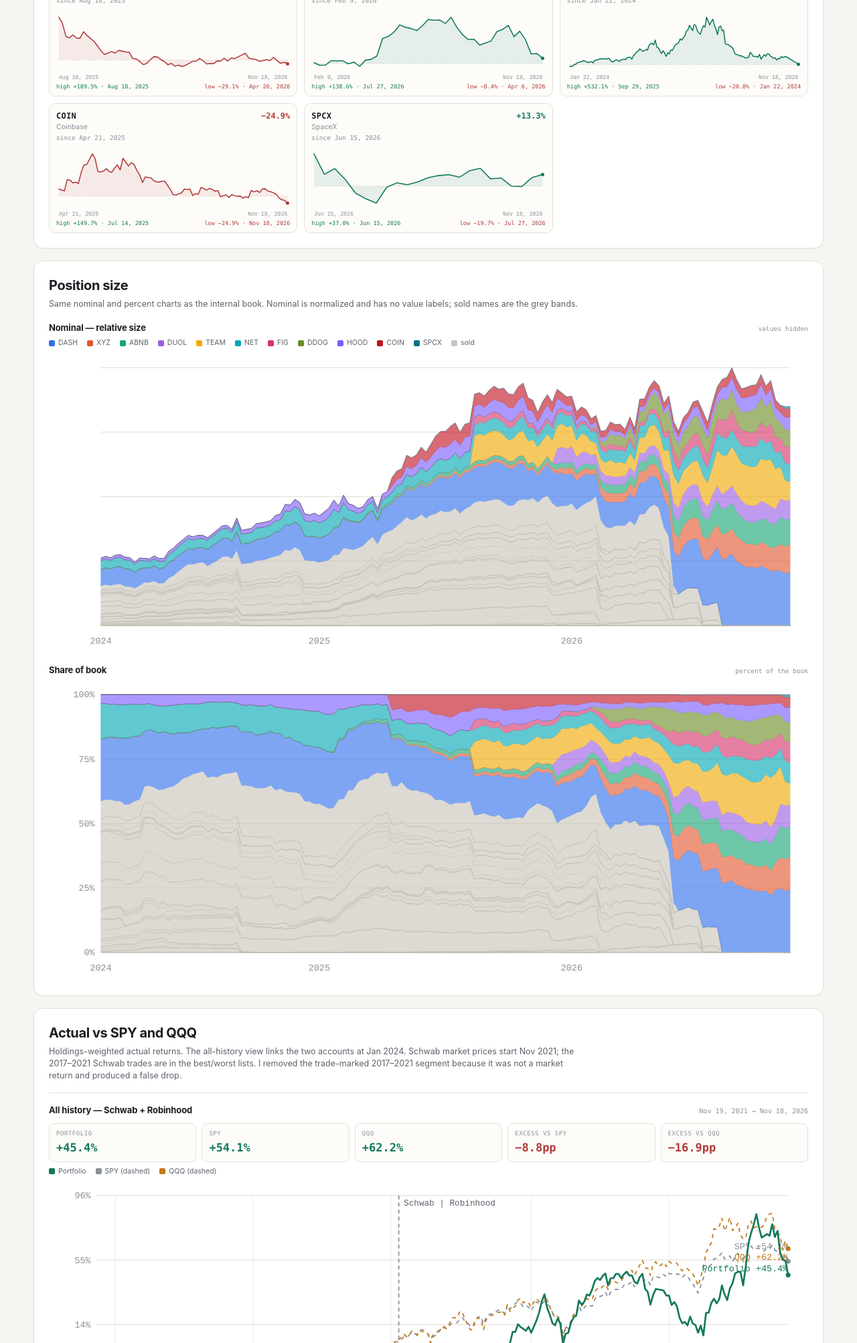
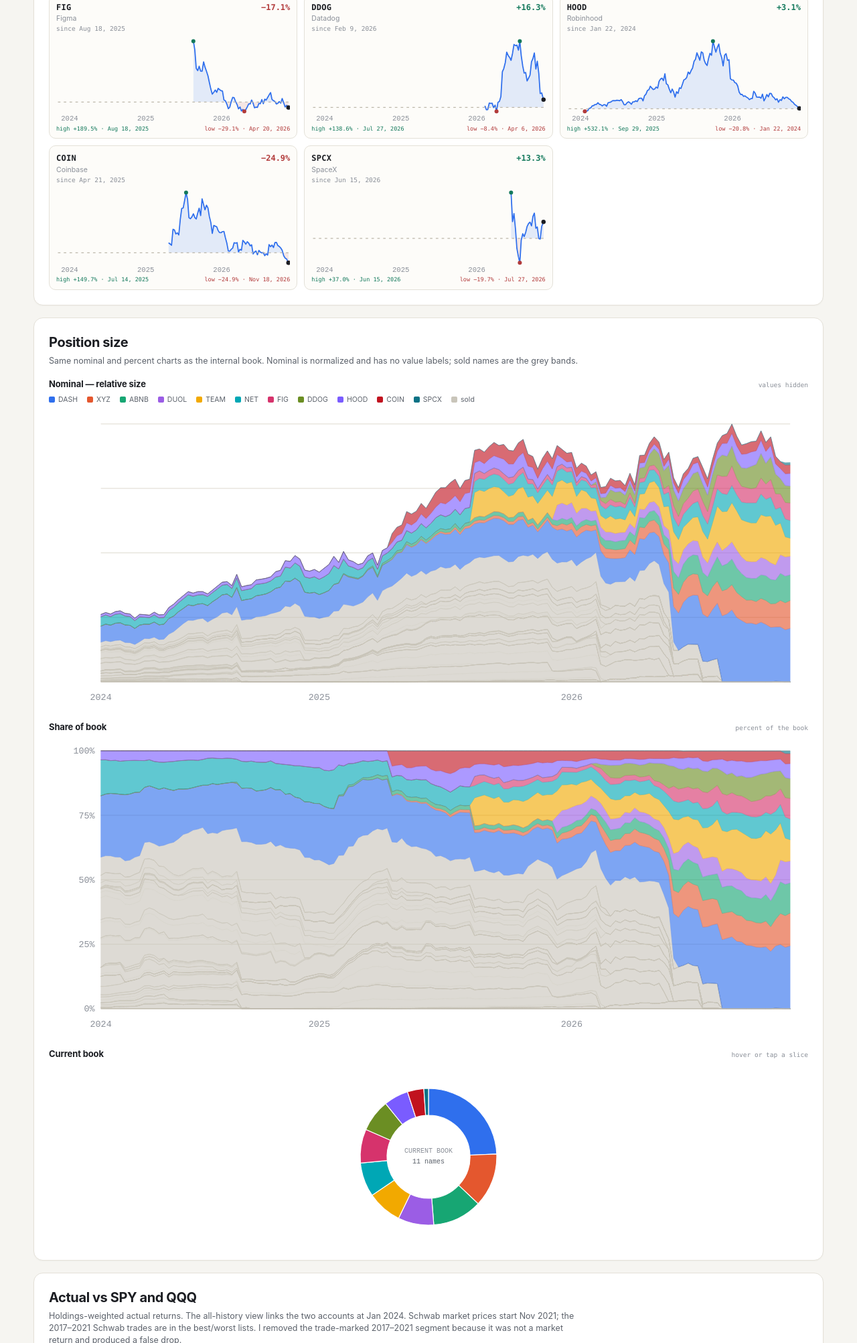
Before and after one commit to carsonzylicz/portfolio-lens, a plain HTML site: page index.html in a window 1280 px wide. Shown: the part 795-2800 px from the top of the page at 67% size. Drawn offline with Linux system fonts and the light colour scheme.

Commit message:
sync: local-style position charts, pie and hover

```diff
--- a/index.html
+++ b/index.html
@@ -47,6 +47,10 @@
       <div class="chart-block">
         <div class="chart-head"><h3>Share of book</h3><span class="hint">percent of the book</span></div>
         <div class="chart" id="size-weight"></div>
+      </div>
+      <div class="chart-block">
+        <div class="chart-head"><h3>Current book</h3><span class="hint">hover or tap a slice</span></div>
+        <div class="size-pie" id="size-pie"></div>
       </div>
     </section>
 
@@ -110,6 +114,8 @@
     </section>
   </main>
 
+  <div class="public-tip" id="public-tip" hidden></div>
+
   <footer class="wrap foot">
     <p>Personal portfolio. Percentages, shares and relative size only; no dollar amounts, account numbers or names. Not investment advice.</p>
     <p id="foot-source"></p>
--- a/public.css
+++ b/public.css
@@ -173,3 +173,22 @@ tbody tr:hover td { background: #faf8f2; }
 .pos-ext { display:flex; justify-content:space-between; gap:8px; margin:2px 0 2px; font-family:var(--mono); font-size:8.5px; }
 .subhead { margin:18px 0 8px; }
 .subhead p { margin:2px 0 0; color:var(--faint); font-size:10.5px; }
+.size-pie { display:flex; justify-content:center; padding:8px 0 2px; }
+.size-pie svg { width:min(260px, 100%); height:auto; display:block; }
+.public-tip {
+  position: fixed;
+  z-index: 50;
+  pointer-events: none;
+  max-width: 260px;
+  padding: 7px 9px;
+  border: 1px solid var(--line-2);
+  border-radius: 7px;
+  background: #fffdf8;
+  color: var(--ink);
+  box-shadow: 0 6px 20px rgba(30,27,20,.12);
+  font-family: var(--mono);
+  font-size: 10px;
+  line-height: 1.35;
+}
+.public-tip strong { font-size: 11px; }
+.pos-chart { min-height: 104px; }
--- a/public.js
+++ b/public.js
@@ -39,29 +39,40 @@
     return Array.from({ length: n }, (_, i) => lo + step * i);
   };
 
-  function spark(p) {
-    const W = 360, H = 112, pl = 4, pr = 4, pt = 8, pb = 16;
-    const pts = p.pct.map((v, i) => [i, v]).filter(([, v]) => v != null && Number.isFinite(v));
+  function spark(p, commonStart, commonEnd) {
+    const W = 280, H = 104, pl = 2, pr = 2, pt = 6, pb = 14;
+    const pts = p.pct.map((v, i) => [p.dates[i], v]).filter(([, v]) => v != null && Number.isFinite(v));
     if (!pts.length) return null;
+    const t0 = Date.parse(commonStart), t1 = Date.parse(commonEnd);
+    const span = t1 - t0 || 1;
     const vals = pts.map(([, v]) => v);
-    let lo = Math.min(0, ...vals), hi = Math.max(0, ...vals);
-    if (hi === lo) { hi = lo + 0.01; }
-    const pad = (hi - lo) * 0.08;
-    lo -= pad; hi += pad;
-    const n = p.pct.length;
-    const x = (i) => pl + (i / Math.max(1, n - 1)) * (W - pl - pr);
-    const y = (v) => pt + (1 - (v - lo) / (hi - lo)) * (H - pt - pb);
-    const s = svg(W, H, `${p.ticker} position return`);
-    for (const t of [0]) {
-      if (t >= lo && t <= hi) s.appendChild(el('line', { x1: pl, x2: W - pr, y1: y(t), y2: y(t), stroke: '#d7d3c8', 'stroke-width': 0.8, 'stroke-dasharray': '2 3' }));
+    const lo = Math.min(0, ...vals), hi = Math.max(0, ...vals);
+    const ys = hi - lo || 0.01;
+    const x = (d) => pl + ((Date.parse(d) - t0) / span) * (W - pl - pr);
+    const y = (v) => H - pb - ((v - lo) / ys) * (H - pt - pb);
+    const s = svg(W, H, `${p.ticker} actual position history`);
+    const id = `spark-${p.ticker}`;
+    const defs = el('defs');
+    defs.appendChild(el('clipPath', { id: `${id}-pos` }, null));
+    defs.lastChild.appendChild(el('rect', { x: 0, y: 0, width: W, height: y(0) }));
+    defs.appendChild(el('clipPath', { id: `${id}-neg` }, null));
+    defs.lastChild.appendChild(el('rect', { x: 0, y: y(0), width: W, height: H - y(0) }));
+    s.appendChild(defs);
+    const line = pts.map(([d, v], i) => `${i ? 'L' : 'M'}${x(d).toFixed(1)},${y(v).toFixed(1)}`).join('');
+    const area = `M${x(pts[0][0]).toFixed(1)},${y(0).toFixed(1)}L${pts.map(([d, v]) => `${x(d).toFixed(1)},${y(v).toFixed(1)}`).join('L')}L${x(pts.at(-1)[0]).toFixed(1)},${y(0).toFixed(1)}Z`;
+    s.appendChild(el('path', { d: area, fill: 'rgba(47,111,237,.13)', 'clip-path': `url(#${id}-pos)` }));
+    s.appendChild(el('path', { d: area, fill: 'rgba(178,59,59,.11)', 'clip-path': `url(#${id}-neg)` }));
+    s.appendChild(el('path', { d: line, fill: 'none', stroke: '#2f6fed', 'stroke-width': 1.4, 'stroke-linejoin': 'round' }));
+    s.appendChild(el('line', { x1: pl, x2: W - pr, y1: y(0), y2: y(0), stroke: '#bdb8ab', 'stroke-dasharray': '3 4' }));
+    s.appendChild(el('circle', { cx: x(p.highDate), cy: y(p.highPct), r: 2.4, fill: GREEN }));
+    s.appendChild(el('circle', { cx: x(p.lowDate), cy: y(p.lowPct), r: 2.4, fill: RED }));
+    s.appendChild(el('circle', { cx: x(p.dates.at(-1)), cy: y(p.currentPct), r: 2.6, fill: '#1b1d22' }));
+    const y0 = Number(commonStart.slice(0, 4)), y1 = Number(commonEnd.slice(0, 4));
+    for (let yr = y0; yr <= y1; yr++) {
+      const d = `${yr}-01-01`;
+      if (Date.parse(d) < t0 || Date.parse(d) > t1) continue;
+      s.appendChild(el('text', { x: x(d), y: H - 3, fill: '#8a8f98', 'font-size': 8.5, 'font-family': 'ui-monospace, monospace', 'text-anchor': 'middle' }, yr));
     }
-    const pts2 = pts.map(([i, v]) => [x(i), y(v)]);
-    const area = `M${pts2[0][0]},${y(0)} ` + pts2.map(([xx, yy]) => `L${xx.toFixed(2)},${yy.toFixed(2)}`).join(' ') + ` L${pts2.at(-1)[0]},${y(0)} Z`;
-    s.appendChild(el('path', { d: area, fill: (p.currentPct ?? 0) >= 0 ? 'rgba(19,121,91,.10)' : 'rgba(178,59,59,.09)', stroke: 'none' }));
-    s.appendChild(el('path', { d: linePath(pts2), fill: 'none', stroke: (p.currentPct ?? 0) >= 0 ? GREEN : RED, 'stroke-width': 1.6, 'stroke-linejoin': 'round', 'stroke-linecap': 'round' }));
-    s.appendChild(el('circle', { cx: pts2.at(-1)[0], cy: pts2.at(-1)[1], r: 2.6, fill: (p.currentPct ?? 0) >= 0 ? GREEN : RED }));
-    s.appendChild(el('text', { x: pl, y: H - 3, fill: '#8a8f98', 'font-size': 8.5, 'font-family': 'ui-monospace, monospace' }, fmtDate(p.start)));
-    s.appendChild(el('text', { x: W - pr, y: H - 3, fill: '#8a8f98', 'font-size': 8.5, 'font-family': 'ui-monospace, monospace', 'text-anchor': 'end' }, fmtDate(p.dates.at(-1))));
     return s;
   }
 
@@ -192,8 +203,88 @@
     host.appendChild(table);
   }
 
+  const tip = () => document.querySelector('#public-tip');
+  const hideTip = () => { const t = tip(); if (t) t.hidden = true; };
+  const showTip = (html, evt) => {
+    const t = tip();
+    if (!t) return;
+    t.innerHTML = html;
+    t.hidden = false;
+    const pad = 12;
+    let x = evt.clientX + pad, y = evt.clientY + pad;
+    if (x + 240 > innerWidth) x = evt.clientX - 250;
+    if (y + 70 > innerHeight) y = evt.clientY - 70;
+    t.style.left = `${x}px`;
+    t.style.top = `${y}px`;
+  };
+
+  function bindSizeHover(host) {
+    host.onpointermove = (evt) => {
+      const svgEl = host.querySelector('svg');
+      if (!svgEl) return;
+      const rect = svgEl.getBoundingClientRect();
+      const W = 760, H = 300, pl = 52, pr = 18, pt = 14, pb = 28;
+      const sx = (evt.clientX - rect.left) * (W / rect.width);
+      const sy = (evt.clientY - rect.top) * (H / rect.height);
+      if (sx < pl || sx > W - pr || sy < pt || sy > H - pb) { hideTip(); return; }
+      const d = D.size;
+      const key = host.id === 'size-nominal' ? 'rel' : 'weight';
+      const i = Math.round(((sx - pl) / (W - pl - pr)) * (d.dates.length - 1));
+      const total = d.series.reduce((a, s) => a + (s[key][i] || 0), 0);
+      const v = (1 - (sy - pt) / (H - pt - pb)) * Math.max(total, 1);
+      let acc = 0, hit = null;
+      for (const s of d.series) {
+        const val = s[key][i] || 0;
+        if (v >= acc && v <= acc + val) { hit = s; break; }
+        acc += val;
+      }
+      if (!hit) { hideTip(); return; }
+      showTip(`<strong>${hit.ticker}</strong><br>${fmtDate(d.dates[i])}<br>${fmtPctPlain(hit.weight[i], 1)} of book`, evt);
+    };
+    host.onpointerleave = (evt) => { if (evt.pointerType !== 'touch') hideTip(); };
+    host.onpointerdown = (evt) => host.onpointermove(evt);
+  }
+
+  function renderSizePie() {
+    const host = document.querySelector('#size-pie');
+    if (!host) return;
+    const rows = D.positions.map((p) => ({ t: p.ticker, w: p.weight, color: (D.size.series.find((s) => s.ticker === p.ticker) || {}).color || '#2f6fed' }));
+    const total = rows.reduce((a, r) => a + r.w, 0) || 1;
+    const cx = 130, cy = 130, R = 102, r = 62;
+    let a = -Math.PI / 2;
+    const parts = [`<svg viewBox="0 0 260 260" role="img" aria-label="current book weights">`];
+    rows.forEach((p, i) => {
+      const frac = p.w / total;
+      const a2 = a + frac * Math.PI * 2;
+      const large = frac > 0.5 ? 1 : 0;
+      const x1 = cx + R * Math.cos(a), y1 = cy + R * Math.sin(a);
+      const x2 = cx + R * Math.cos(a2), y2 = cy + R * Math.sin(a2);
+      const x3 = cx + r * Math.cos(a2), y3 = cy + r * Math.sin(a2);
+      const x4 = cx + r * Math.cos(a), y4 = cy + r * Math.sin(a);
+      parts.push(`<path data-slice="${i}" d="M${x1.toFixed(1)},${y1.toFixed(1)}A${R},${R} 0 ${large} 1 ${x2.toFixed(1)},${y2.toFixed(1)}L${x3.toFixed(1)},${y3.toFixed(1)}A${r},${r} 0 ${large} 0 ${x4.toFixed(1)},${y4.toFixed(1)}Z" fill="${p.color}" stroke="#fff" stroke-width="1.2"/>`);
+      a = a2;
+    });
+    parts.push(`<text x="130" y="124" text-anchor="middle" font-family="ui-monospace, monospace" font-size="10" fill="#8a8f98">CURRENT BOOK</text>`);
+    parts.push(`<text x="130" y="140" text-anchor="middle" font-family="ui-monospace, monospace" font-size="10" fill="#5c626b">${rows.length} names</text>`);
+    parts.push('</svg>');
+    host.innerHTML = parts.join('');
+    const svgEl = host.querySelector('svg');
+    const hit = (evt) => {
+      const slice = evt.target.closest('[data-slice]');
+      if (!slice) { hideTip(); return; }
+      const p = rows[Number(slice.dataset.slice)];
+      if (!p) return;
+      showTip(`<strong>${p.t}</strong><br>${fmtPctPlain(p.w, 1)} of book`, evt);
+    };
+    svgEl.onpointermove = hit;
+    svgEl.onpointerdown = hit;
+    svgEl.onpointerleave = (evt) => { if (evt.pointerType !== 'touch') hideTip(); };
+  }
+
   function renderPositions() {
     const host = document.querySelector('#pos-grid');
+    const commonStart = D.positions.map((p) => p.start).sort()[0];
+    const commonEnd = D.positions.map((p) => p.dates.at(-1)).sort().at(-1);
     for (const p of D.positions) {
       const card = document.createElement('div');
       card.className = 'pos-card';
@@ -207,7 +298,7 @@
       card.appendChild(since);
       const chart = document.createElement('div');
       chart.className = 'pos-chart';
-      const s = spark(p);
+      const s = spark(p, commonStart, commonEnd);
       if (s) chart.appendChild(s);
       card.appendChild(chart);
       const ext = document.createElement('div');
@@ -222,8 +313,15 @@
     const legend = document.querySelector('#size-legend');
     legend.innerHTML = D.size.series.filter((s) => !s.sold).map((s) => `<span class="legend-item"><i class="swatch" style="background:${s.color}"></i>${s.ticker}</span>`).join('')
       + `<span class="legend-item"><i class="swatch" style="background:#c9c5ba"></i>sold</span>`;
-    document.querySelector('#size-nominal').appendChild(stackChart(D.size, 'rel', () => '', 'relative nominal position size, values hidden'));
-    document.querySelector('#size-weight').appendChild(stackChart(D.size, 'weight', (v) => fmtPctPlain(v, 0), 'share of book by position'));
+    const nominalHost = document.querySelector('#size-nominal');
+    const weightHost = document.querySelector('#size-weight');
+    const nominal = stackChart(D.size, 'rel', () => '', 'relative nominal position size, values hidden');
+    const weight = stackChart(D.size, 'weight', (v) => fmtPctPlain(v, 0), 'share of book by position');
+    nominalHost.appendChild(nominal);
+    weightHost.appendChild(weight);
+    bindSizeHover(nominalHost);
+    bindSizeHover(weightHost);
+    renderSizePie();
   }
 
   function renderPerformance() {
```
